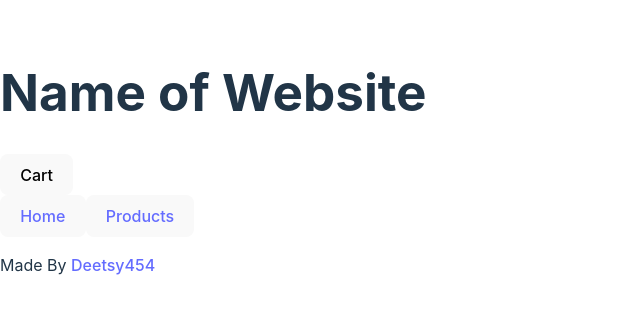
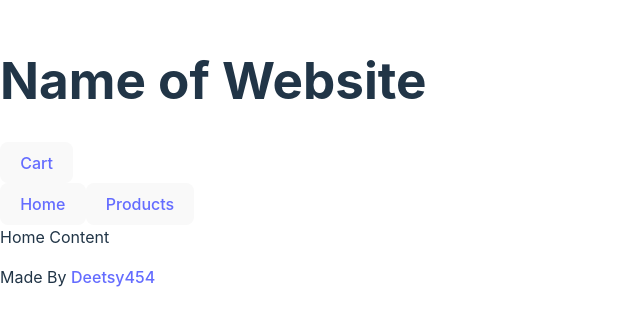
Before and after one commit to amardeeep/shoppingCart, a React (Vite) app: page /home in a window 1280 px wide. Shown: the part 239-564 px from the top of the page, without its empty margins (0-640 px from the left). Built offline with nearby package versions, Linux system fonts and the light colour scheme.

Commit message:
fix routes and add outletcontext

```diff
--- a/src/app.jsx
+++ b/src/app.jsx
@@ -1,18 +1,24 @@
-import Footer from "./footer"
-import Header from "./header"
 import { Link, Outlet } from "react-router-dom"
+import { useState } from "react"
 
 const App=()=>{
+    const [products,setProducts]=useState(null)
+    const [cartItems,setCartItems]=useState(null)
     return(<>
-        <Header/>
+        <div className="header">
+            <h1>Name of Website</h1>
+            <button> <Link to={"/cart"}>Cart</Link></button>
+        </div>
         <div className="nav">
             <button><Link to={"/home"}>Home</Link></button>
             <button><Link to={"/products"}>Products</Link></button>
         </div>
         <div className="content">
-            <Outlet/>
+            <Outlet context={[products,setProducts,cartItems,setCartItems]}/>
         </div>
-        <Footer/>
+        <div className="footer">
+            <p>Made By <a href="https://github.com/amardeeep/shoppingCart">Deetsy454</a></p>
+        </div>
         </>
 
     )
--- a/src/cart.jsx
+++ b/src/cart.jsx
@@ -1,3 +1,12 @@
+import { useOutletContext } from "react-router-dom"
+import CartItem from "./cartItem"
 const Cart=()=>{
+    const [cartItems]=useOutletContext()
+    return <div>
+        <ul>
+        {cartItems&&cartItems.map(cartItem=>{return <CartItem key={cartItem.id} name={cartItem.title} />
+        })}
+        </ul>
+    </div>
 }
 export default Cart
--- /dev/null
+++ b/src/cartItem.jsx
@@ -0,0 +1,8 @@
+function CartItem({name}){
+    return (
+        <div>
+            <p>{name}</p>
+        </div>
+    )
+}
+export default CartItem
--- a/src/footer.jsx
+++ /dev/null
@@ -1,8 +0,0 @@
-const Footer=()=>{
-    return (
-        <div className="footer">
-            <p>Made By <a href="https://github.com/amardeeep/shoppingCart">Deetsy454</a></p>
-        </div>
-    )
-}
-export default Footer
--- a/src/header.jsx
+++ /dev/null
@@ -1,10 +0,0 @@
-
-const Header=()=>{
-    return(
-        <div className="header">
-            <h1>Name of Website</h1>
-            <button>Cart</button>
-        </div>
-    )
-}
-export default Header
--- a/src/home.jsx
+++ b/src/home.jsx
@@ -1,4 +1,4 @@
 const Home=()=>{
-
+    return <div>Home Content</div>
 }
 export default Home
--- a/src/item.jsx
+++ b/src/item.jsx
@@ -1,11 +1,28 @@
-const Item=({title,price,category,description,})=>{
+import { useOutletContext } from "react-router-dom"
+
+const Item=({title,price,category,description,image,id})=>{
+    const [setCartItems]=useOutletContext()
     return (
         <div className="item">
             <h2 role="heading">{title}</h2>
+            <img src={image} alt="Some Image" />
             <p>{price}</p>
             <p>Category : {category}</p>
             <p>{description}</p>
-            <button>Add to cart </button>
+            <button onClick={()=>{
+                console.log("clicked")
+                setCartItems(prevCart=> {
+                    return [
+                        ...prevCart,
+                        {
+                            title,
+                            price,
+                            image,
+                            id
+                        }
+                    ]
+                })
+            }}>Add to cart </button>
         </div>
     )
 }
--- a/src/products.jsx
+++ b/src/products.jsx
@@ -1,20 +1,20 @@
-import { useEffect, useState } from "react"
+import { useEffect } from "react"
 import Item from "./item"
+import { useOutletContext } from "react-router-dom"
 
 const Products=()=>{
-
-    const [products,setProducts]=useState(null)
+    const [products,setProducts]=useOutletContext();
     useEffect(()=>{
         fetch('https://fakestoreapi.com/products?limit=10')
         .then(res=>res.json())
-        .then(res=>setProducts(res.map((item)=>{item.inCart=false
+        .then(res=>setProducts(res.map((item)=>{
             return item
         })))
-    },[])
+    },[setProducts])
     return (
         <div className="products" >
             <ul>
-                {products&&products.map((product)=>{return <Item key={product.id} title={product.title} category={product.category} description={product.description} inCart={product.inCart} />})}
+                {products&&products.map((product)=>{return <Item key={product.id} id={product.id} image={product.image} title={product.title} category={product.category} description={product.description} inCart={product.inCart} />})}
             </ul>
         </div>
     )
```
